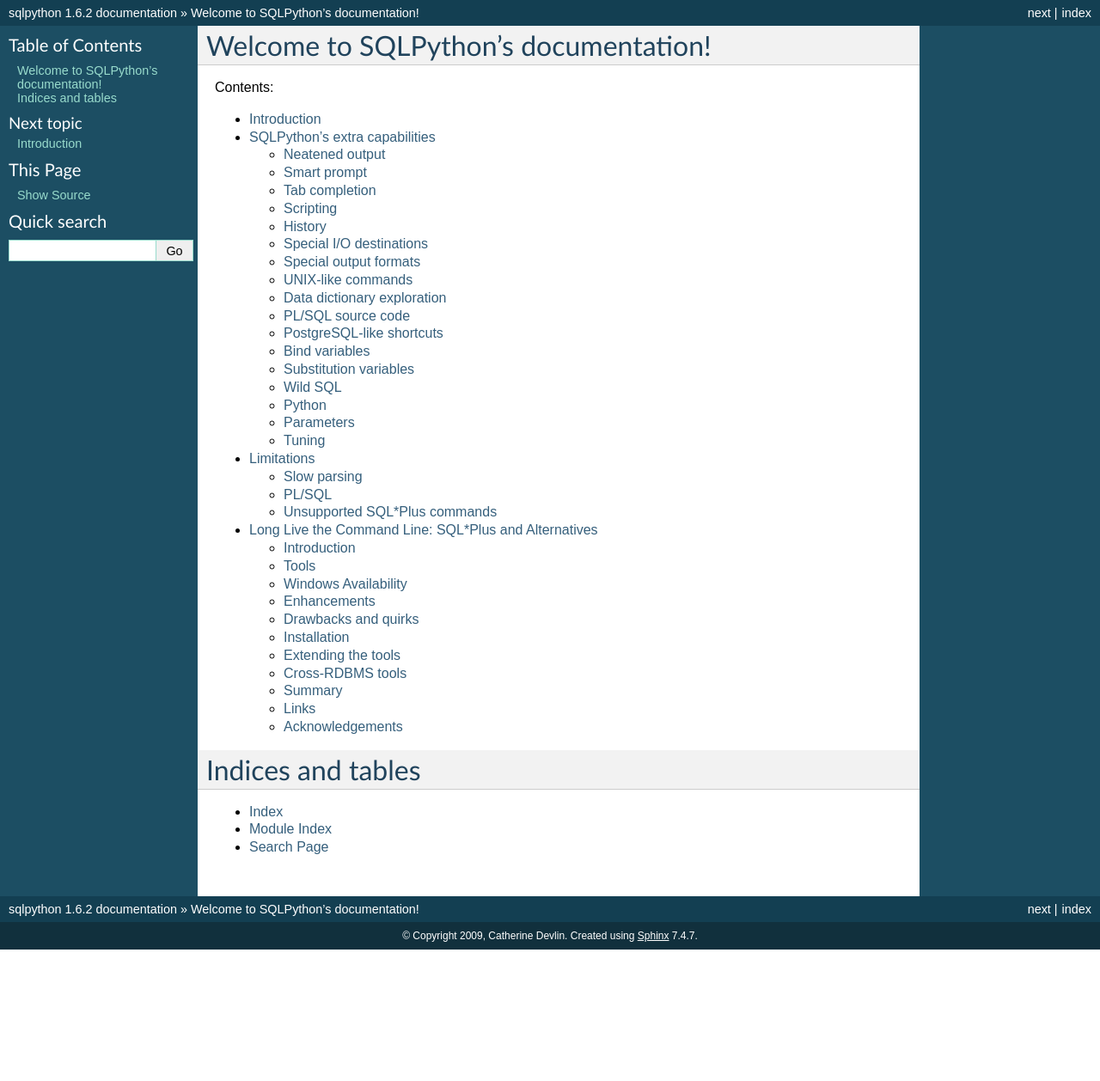
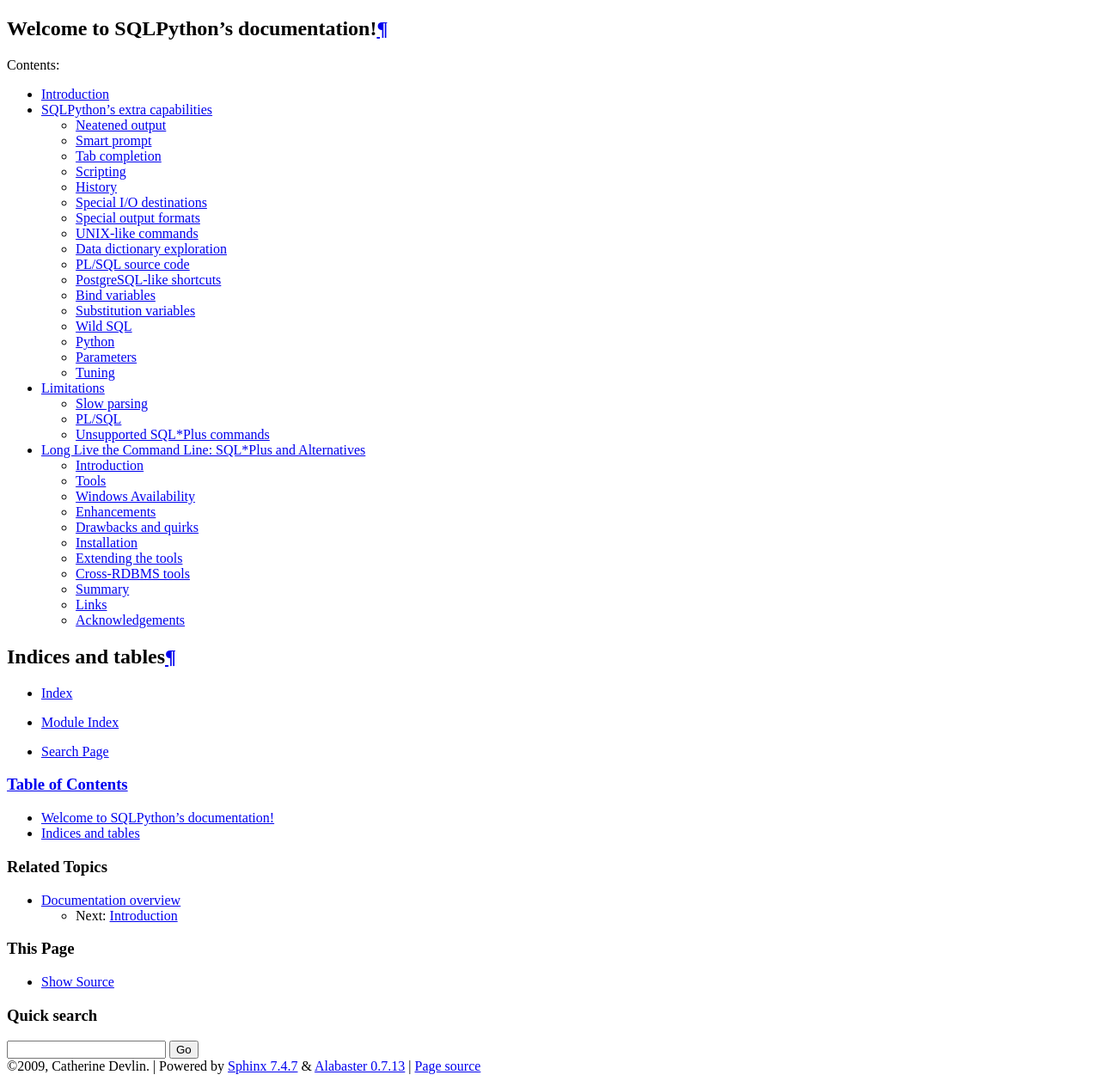
Before and after one commit to exclm/pysql, a Sphinx documentation site: the page built from docs/source/index.rst, in a window 1280 px wide. Shown: the whole page at 86% size. Built offline with Sphinx 7.4.7, drawn with Linux system fonts in a browser that asks for light colours; before the commit the page ends 1105 px from its top, so only the background shows below that.

Commit message:
using original conf.py

```diff
--- a/docs/source/conf.py
+++ b/docs/source/conf.py
@@ -1,9 +1,12 @@
 # -*- coding: utf-8 -*-
 #
-# sqlpython documentation build configuration file, created by
-# sphinx-quickstart on Sat Mar 28 11:49:41 2009.
+# SQLPython documentation build configuration file, created by
+# sphinx-quickstart on Wed Mar  4 15:43:28 2009.
 #
 # This file is execfile()d with the current directory set to its containing dir.
+#
+# The contents of this file are pickled, so don't put values in the namespace
+# that aren't pickleable (module imports are okay, they're removed automatically).
 #
 # Note that not all possible configuration values are present in this
 # autogenerated file.
@@ -13,19 +16,20 @@
 
 import sys, os
 
-# If extensions (or modules to document with autodoc) are in another directory,
-# add these directories to sys.path here. If the directory is relative to the
-# documentation root, use os.path.abspath to make it absolute, like shown here.
+# If your extensions are in another directory, add it here. If the directory
+# is relative to the documentation root, use os.path.abspath to make it
+# absolute, like shown here.
 #sys.path.append(os.path.abspath('.'))
 
-# -- General configuration -----------------------------------------------------
+# General configuration
+# ---------------------
 
 # Add any Sphinx extension module names here, as strings. They can be extensions
 # coming with Sphinx (named 'sphinx.ext.*') or your custom ones.
-extensions = []
+extensions = ['sphinx.ext.autodoc']
 
 # Add any paths that contain templates here, relative to this directory.
-templates_path = ['_templates']
+templates_path = ['.templates']
 
 # The suffix of source filenames.
 source_suffix = '.rst'
@@ -37,7 +41,7 @@
 master_doc = 'index'
 
 # General information about the project.
-project = u'sqlpython'
+project = u'SQLPython'
 copyright = u'2009, Catherine Devlin'
 
 # The version info for the project you're documenting, acts as replacement for
@@ -47,7 +51,7 @@
 # The short X.Y version.
 version = '1.6'
 # The full version, including alpha/beta/rc tags.
-release = '1.6.2'
+release = '1.6.1'
 
 # The language for content autogenerated by Sphinx. Refer to documentation
 # for a list of supported languages.
@@ -83,23 +87,14 @@
 # The name of the Pygments (syntax highlighting) style to use.
 pygments_style = 'sphinx'
 
-# A list of ignored prefixes for module index sorting.
-#modindex_common_prefix = []
 
+# Options for HTML output
+# -----------------------
 
-# -- Options for HTML output ---------------------------------------------------
-
-# The theme to use for HTML and HTML Help pages.  Major themes that come with
-# Sphinx are currently 'default' and 'sphinxdoc'.
-html_theme = 'default'
-
-# Theme options are theme-specific and customize the look and feel of a theme
-# further.  For a list of options available for each theme, see the
-# documentation.
-#html_theme_options = {}
-
-# Add any paths that contain custom themes here, relative to this directory.
-#html_theme_path = []
+# The style sheet to use for HTML and HTML Help pages. A file of that name
+# must exist either in Sphinx' static/ path, or in one of the custom paths
+# given in html_static_path.
+html_style = 'default.css'
 
 # The name for this set of Sphinx documents.  If None, it defaults to
 # "<project> v<release> documentation".
@@ -120,7 +115,7 @@
 # Add any paths that contain custom static files (such as style sheets) here,
 # relative to this directory. They are copied after the builtin static files,
 # so a file named "default.css" will overwrite the builtin "default.css".
-html_static_path = ['_static']
+html_static_path = ['.static']
 
 # If not '', a 'Last updated on:' timestamp is inserted at every page bottom,
 # using the given strftime format.
@@ -146,8 +141,8 @@
 # If true, the index is split into individual pages for each letter.
 #html_split_index = False
 
-# If true, links to the reST sources are added to the pages.
-#html_show_sourcelink = True
+# If true, the reST sources are included in the HTML build as _sources/<name>.
+#html_copy_source = True
 
 # If true, an OpenSearch description file will be output, and all pages will
 # contain a <link> tag referring to it.  The value of this option must be the
@@ -158,10 +153,11 @@
 #html_file_suffix = ''
 
 # Output file base name for HTML help builder.
-htmlhelp_basename = 'sqlpythondoc'
+htmlhelp_basename = 'SQLPythondoc'
 
 
-# -- Options for LaTeX output --------------------------------------------------
+# Options for LaTeX output
+# ------------------------
 
 # The paper size ('letter' or 'a4').
 #latex_paper_size = 'letter'
@@ -170,10 +166,10 @@
 #latex_font_size = '10pt'
 
 # Grouping the document tree into LaTeX files. List of tuples
-# (source start file, target name, title, author, documentclass [howto/manual]).
+# (source start file, target name, title, author, document class [howto/manual]).
 latex_documents = [
-  ('index', 'sqlpython.tex', u'sqlpython Documentation',
-   u'Catherine Devlin', 'manual'),
+  ('index', 'SQLPython.tex', ur'SQLPython Documentation',
+   ur'Catherine Devlin', 'manual'),
 ]
 
 # The name of an image file (relative to this directory) to place at the top of
```
